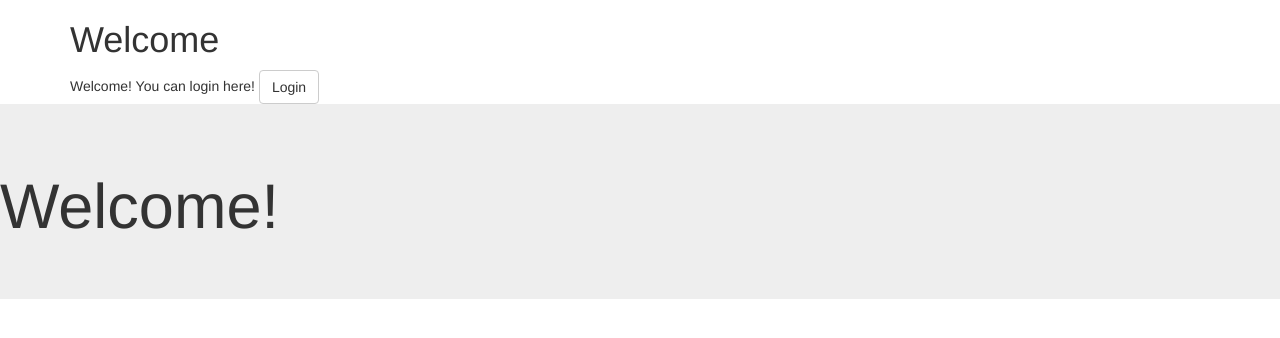
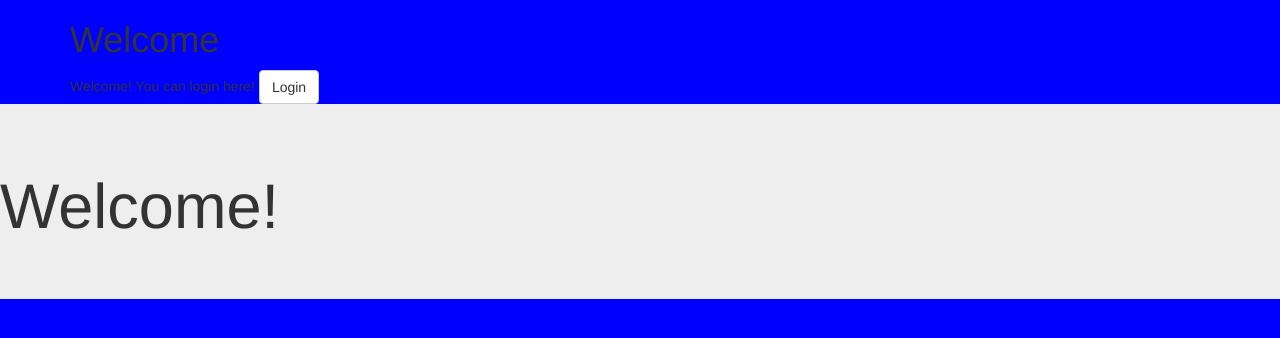
Before and after one commit to sachinhansda/django, a Django app: a page that uses djangoproject/accounts/templates/accounts/login.html in a window 1280 px wide. Shown: the top 338 px of the page. Run offline with Django 3.2, Linux system fonts and the light colour scheme; some libraries are stand-ins or nearby versions.

Commit message:
django static files

```diff
--- /dev/null
+++ b/djangoproject/accounts/static/accounts/style.css
@@ -0,0 +1,3 @@
+body {
+	background-color: blue;
+}
--- a/djangoproject/accounts/templates/accounts/login.html
+++ b/djangoproject/accounts/templates/accounts/login.html
@@ -4,6 +4,9 @@
 		<meta charset="utf-8">
 		<title>Login</title>
 		<link rel="stylesheet" href="https://maxcdn.bootstrapcdn.com/bootstrap/3.4.0/css/bootstrap.min.css">
+
+		{% load static %}
+		<link rel="stylesheet" href="{% static 'accounts/style.css' %}" type="text/css">
 	</head>
 	<body>
 		<div class="container">
```
